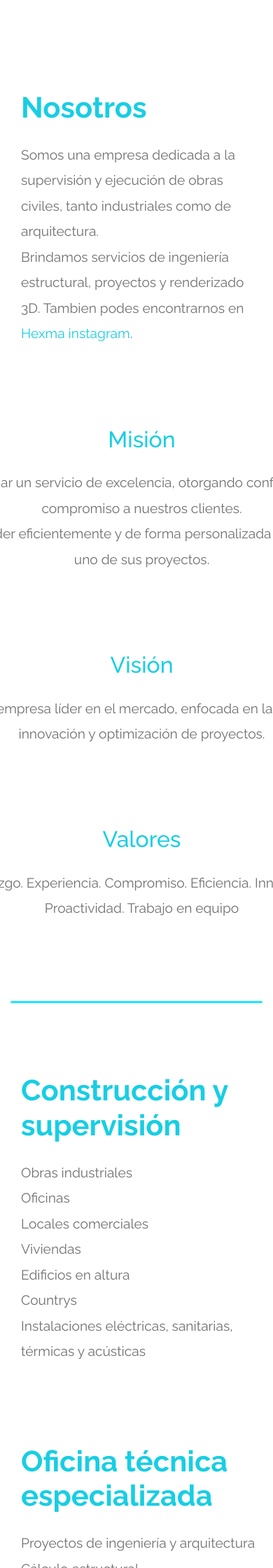
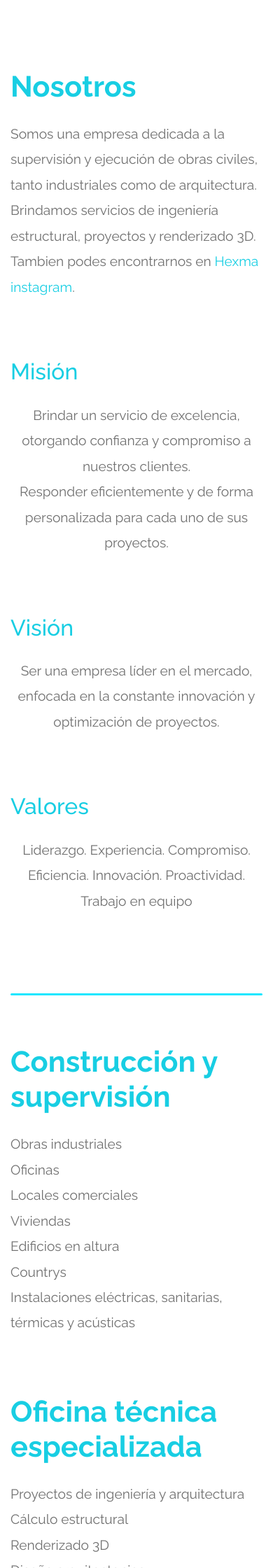
Before and after one commit to hevieiro/hexmaconstrucciones, a PHP site: page / in a window 390 px wide; the page is wider, and only the part inside the window is pictured. Shown: the part 845-3085 px from the top of that part at 70% size. Run offline with PHP 8.4, Linux system fonts and the light colour scheme.

Commit message:
fiixes responsive started

```diff
--- a/css/tooplate-infinite-loop.css
+++ b/css/tooplate-infinite-loop.css
@@ -638,6 +638,22 @@ p {
   line-height: 1.9;
 }
 
+.content-main {
+  display: flex;
+  flex-direction: column;
+  justify-content: center;
+  align-items: center;
+  width: 600px;
+}
+@media (max-width: 720px) {
+  .content-main {
+    display: initial;
+    flex-direction: initial;
+    justify-content: initial;
+    align-items: initial;
+    width: initial;
+  }
+
   @media (min-width: 768px) {
     .tm-intro-text-container {
       padding-left: 0px;
@@ -663,16 +679,7 @@ p {
     }
   }
 
-@media (max-width: 991px) {
-  .tm-intro-text-container {
-    padding-left: 15px;
-    padding-top: 30px;
-    max-width: 600px;
-    margin-left: auto;
-    margin-right: auto;
-  }
-
-  .tm-intro-img {
+  c .tm-intro-img {
     display: block;
     margin-left: auto;
     margin-right: auto;
--- a/index.html
+++ b/index.html
@@ -64,7 +64,7 @@ https://www.tooplate.com/view/2117-infinite-loop
 
       <div class="text-center tm-hero-text-container">
         <div class="tm-hero-text-container-inner">
-          <h2 class="tm-hero-title">Hexma construcciones</h2>
+          <h2 class="enterprise-name tm-hero-title">Hexma construcciones</h2>
           <p class="tm-hero-subtitle">
             Somos una empresa dedicada a la supervisión y ejecución de obras
             civiles, tanto industriales como de arquitectura. <br />
@@ -105,16 +105,7 @@ https://www.tooplate.com/view/2117-infinite-loop
         <div class="row tm-content-box">
           <!-- second row -->
           <div class="col-lg-5">
-            <div
-              style="
-                display: flex;
-                flex-direction: column;
-                justify-content: center;
-                align-items: center;
-                width: 800px;
-              "
-              class="tm-intro-text-container"
-            >
+            <div class="content-main tm-intro-text-container">
               <h2 class="tm-text-primary mb-4">Misión</h2>
               <p style="text-align: center" class="mb-4 tm-intro-text">
                 Brindar un servicio de excelencia, otorgando confianza y
@@ -128,16 +119,7 @@ https://www.tooplate.com/view/2117-infinite-loop
         <div class="row tm-content-box">
           <!-- third row -->
           <div class="col-lg-5">
-            <div
-              style="
-                display: flex;
-                flex-direction: column;
-                justify-content: center;
-                align-items: center;
-                width: 800px;
-              "
-              class="tm-intro-text-container"
-            >
+            <div class="content-main tm-intro-text-container">
               <h2 class="tm-text-primary mb-4">Visión</h2>
               <p style="text-align: center" class="mb-4 tm-intro-text">
                 Ser una empresa líder en el mercado, enfocada en la constante
@@ -150,16 +132,7 @@ https://www.tooplate.com/view/2117-infinite-loop
         <div class="row tm-content-box">
           <!-- forth row -->
           <div class="col-lg-5">
-            <div
-              style="
-                display: flex;
-                flex-direction: column;
-                justify-content: center;
-                align-items: center;
-                width: 800px;
-              "
-              class="tm-intro-text-container"
-            >
+            <div class="content-main tm-intro-text-container">
               <h2 class="tm-text-primary mb-4">Valores</h2>
               <p style="text-align: center" class="mb-4 tm-intro-text">
                 Liderazgo. Experiencia. Compromiso. Eficiencia. Innovación.
@@ -181,7 +154,7 @@ https://www.tooplate.com/view/2117-infinite-loop
             margin: 50px 0;
           "
         />
-
+        <div>
           <div class="row tm-content-box">
             <!-- first row -->
             <div class="col-lg-12 col-xl-12">
@@ -215,6 +188,7 @@ https://www.tooplate.com/view/2117-infinite-loop
                   Diseño arquitectonico<br />
                   Diseños y modelados hidráulicos
                 </p>
+              </div>
             </div>
           </div>
         </div>
```
Lines whose indentation alone changed are shown as unchanged.
